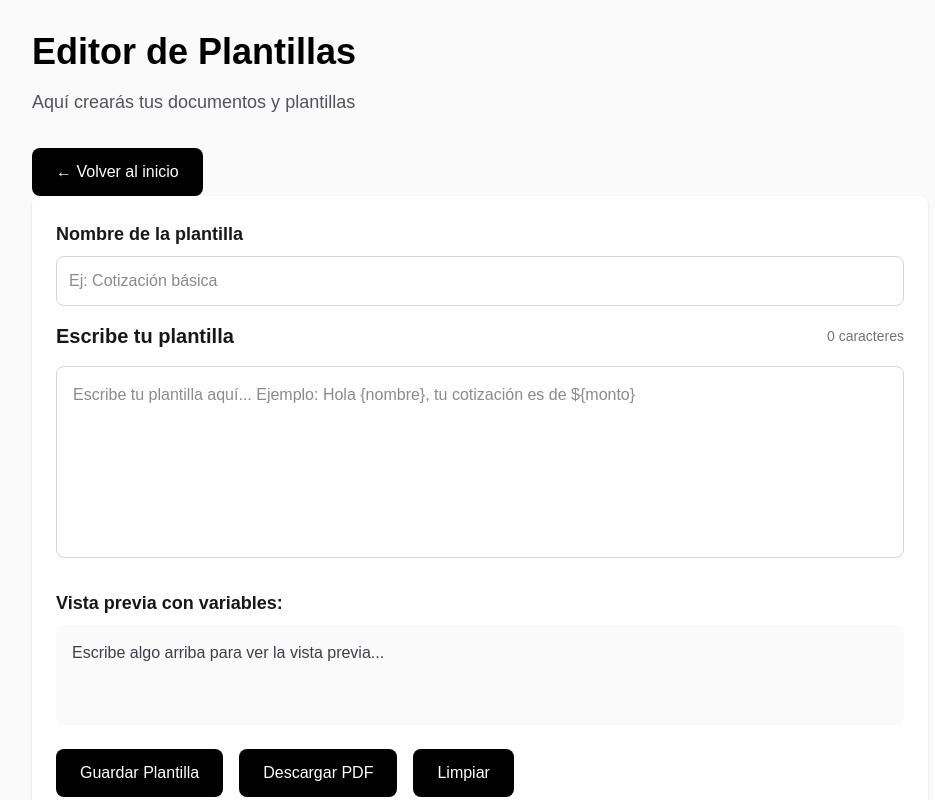
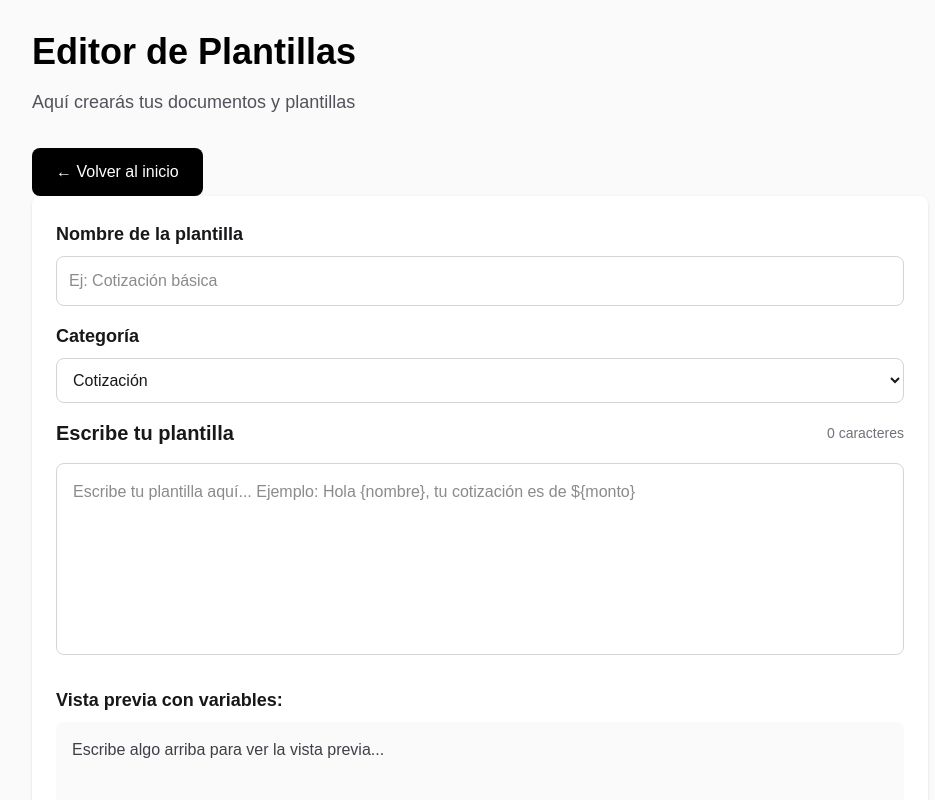
Before and after one commit to Leafarexx/GeneraDocs-Proyect, a Next.js app: page /editor in a window 1280 px wide. Shown: the top 800 px of the page, without its empty margins (160-1095 px from the left). Built offline with nearby package versions, Linux system fonts and the light colour scheme.

Commit message:
day 13 - implementé sistema de categorías con filtros y badges

```diff
--- a/app/components/PlantillaForm.tsx
+++ b/app/components/PlantillaForm.tsx
@@ -4,6 +4,7 @@ import { useState, useEffect } from 'react'
 import Button from './Button'
 import { reemplazarVariables } from '../utils/reemplazarVariables'
 import { generarPDF } from '../utils/generarPDF'
+import { CATEGORIAS, CATEGORIA_DEFAULT } from '../utils/categorias'
 
 
 /**
@@ -17,7 +18,7 @@ export default function PlantillaForm({
   nombreInicial = '',
   contenidoInicial = ''
 }: {
-  onGuardar: (nombre: string, contenido: string) => void
+  onGuardar: (nombre: string, contenido: string, categoria: string) => void
   nombreInicial?: string
   contenidoInicial?: string
 }) {
@@ -31,10 +32,24 @@ export default function PlantillaForm({
   // Nombre de la plantilla
   const [nombre, setNombre] = useState(nombreInicial)
 
+  // ==========================================
+  // ESTADO DE CATEGORÍA - DAY 13
+  // ==========================================
+  /**
+   * Estado para la categoría seleccionada
+   *
+   * POR QUÉ usar CATEGORIA_DEFAULT:
+   * - Siempre hay un valor válido (no puede ser undefined)
+   * - Usuario no tiene que seleccionar siempre (ya está en "Cotización")
+   * - Reduce fricción en el flujo
+   */
+  const [categoria, setCategoria] = useState<string>(CATEGORIA_DEFAULT)
+
   // Actualizar cuando cambien los valores iniciales (para "Cargar")
   useEffect(() => {
   setNombre(nombreInicial)
   setTexto(contenidoInicial)
+  setCategoria(CATEGORIA_DEFAULT)  // ← AGREGADO: Reset a default al cargar plantilla
   }, [nombreInicial, contenidoInicial])
 
   // Estado para almacenar variables de prueba
@@ -46,6 +61,8 @@ export default function PlantillaForm({
     servicio: 'Consultoría'
   })
 
+
+
   // ==========================================
   // FUNCIONES
   // ==========================================
@@ -54,6 +71,7 @@ export default function PlantillaForm({
    * Maneja el guardado del formulario
    * Valida, llama a onGuardar (prop), y limpia campos
    */
+
   const handleGuardar = () => {
   // Validación
   if (texto.trim() === '' || nombre.trim() === '') {
@@ -61,12 +79,22 @@ export default function PlantillaForm({
     return
   }
 
-    // Llamar función del padre con los datos
-    onGuardar(nombre, texto)
+  // ==========================================
+  // LLAMAR onGuardar CON CATEGORÍA - DAY 13
+  // ==========================================
+  /**
+   * Pasamos 3 parámetros al padre:
+   * 1. nombre - String con el nombre de la plantilla
+   * 2. texto - String con el contenido
+   * 3. categoria - String con la categoría seleccionada (NUEVO)
+   */
+
+    onGuardar(nombre, texto, categoria)  // ← AGREGADO categoria
 
     // Limpiar formulario
     setTexto('')
     setNombre('')
+    setCategoria(CATEGORIA_DEFAULT)  // ← AGREGADO: Reset a default
   }
 
   /**
@@ -95,6 +123,24 @@ export default function PlantillaForm({
           placeholder="Ej: Cotización básica"
           className="w-full p-3 border border-zinc-300 dark:border-zinc-700 rounded-lg bg-white dark:bg-zinc-800 text-zinc-900 dark:text-white focus:outline-none focus:ring-2 focus:ring-black dark:focus:ring-white"
         />
+      </div>
+
+      {/* Selector de Categoría */}
+      <div className="mb-4">
+        <label className="block text-lg font-semibold text-zinc-900 dark:text-zinc-100 mb-2">
+          Categoría
+        </label>
+        <select
+          value={categoria}
+          onChange={(e) => setCategoria(e.target.value)}
+          className="w-full p-3 border border-zinc-300 dark:border-zinc-700 rounded-lg bg-white dark:bg-zinc-800 text-zinc-900 dark:text-white focus:outline-none focus:ring-2 focus:ring-black dark:focus:ring-white"
+        >
+          {CATEGORIAS.map((cat) => (
+            <option key={cat} value={cat}>
+              {cat}
+            </option>
+          ))}
+        </select>
       </div>
 
       {/* Header del editor con contador */}
--- a/app/editor/page.tsx
+++ b/app/editor/page.tsx
@@ -5,6 +5,8 @@ import Link from "next/link";
 import Button from "../components/Button"
 import PlantillaForm from "../components/PlantillaForm";
 import { useLocalStorage } from '../hooks/useLocalStorage'
+import { CATEGORIAS } from '../utils/categorias'
+
 
 /**
  * Página del editor de plantillas
@@ -39,6 +41,9 @@ export default function EditorPage() {
   // Estado para búsqueda de plantillas
   const [busqueda, setBusqueda] = useState('')
 
+  // Estado para filtro de categoría
+  const [categoriaFiltro, setCategoriaFiltro] = useState<string>('Todas')
+
   // ==========================================
   // EFECTOS - Sincronización con el navegador
   // ==========================================
@@ -54,27 +59,33 @@ export default function EditorPage() {
   // ==========================================
 
   /**
-  * Guarda una nueva plantilla con metadata adicional
+  * Guarda una nueva plantilla con metadata completa
   *
-  * POR QUÉ agregamos fechaCreacion:
-  * - Permite ordenar por más reciente
-  * - Usuario recuerda cuándo la creó
-  * - Útil para auditoría y tracking
+  * ARQUITECTURA:
+  * - PlantillaForm captura datos (UI Layer)
+  * - Esta función maneja lógica de negocio (Business Layer)
+  * - useLocalStorage persiste (Data Layer)
   *
   * @param nombreForm - Nombre de la plantilla
-  * @param contenidoForm - Contenido de la plantilla
+  * @param contenidoForm - Contenido con variables
+  * @param categoriaForm - Categoría seleccionada
   */
-  const guardarPlantilla = (nombreForm: string, contenidoForm: string) => {
+  const guardarPlantilla = (
+    nombreForm: string,
+    contenidoForm: string,
+    categoriaForm: string
+  ) => {
    const nuevaPlantilla = {
-    id: Date.now(),              // ID único
-    nombre: nombreForm,          // Nombre descriptivo
-    contenido: contenidoForm,    // Texto con variables
-    fechaCreacion: new Date().toISOString()  // Timestamp ISO
-  }
+    id: Date.now(),
+    nombre: nombreForm,
+    contenido: contenidoForm,
+    categoria: categoriaForm,               // ← NUEVO
+    fechaCreacion: new Date().toISOString()
+   }
 
    setPlantillas([...plantillas, nuevaPlantilla])
    alert('¡Plantilla guardada!')
-}
+  }
 
   /**
    * Elimina una plantilla por su ID
@@ -169,6 +180,27 @@ export default function EditorPage() {
                 </div>
             )}
 
+            {/* Filtro de categoría */}
+            {plantillas.length > 0 && (
+            <div className="mb-4">
+                <label className="block text-sm font-medium text-zinc-700 dark:text-zinc-300 mb-2">
+                Filtrar por categoría:
+                </label>
+                <select
+                value={categoriaFiltro}
+                onChange={(e) => setCategoriaFiltro(e.target.value)}
+                className="w-full p-2 text-sm border border-zinc-300 dark:border-zinc-700 rounded-lg bg-white dark:bg-zinc-800 text-zinc-900 dark:text-white focus:outline-none focus:ring-2 focus:ring-black dark:focus:ring-white"
+                >
+                <option value="Todas">Todas las categorías</option>
+                {CATEGORIAS.map((cat) => (
+                    <option key={cat} value={cat}>
+                    {cat}
+                    </option>
+                ))}
+                </select>
+            </div>
+            )}
+
             {/* Renderizado condicional: lista vacía vs con contenido */}
             {plantillas.length === 0 ? (
               // Si no hay plantillas, mostrar mensaje
@@ -193,16 +225,21 @@ export default function EditorPage() {
                 */}
                 {plantillas
                   .filter((plantilla) => {
-                    // Si no hay búsqueda, mostrar todas
-                    if (busqueda.trim() === '') return true
+                    // Filtro 1: Búsqueda por nombre
+                    const cumpleBusqueda = busqueda.trim() === ''
+                        ? true
+                        : plantilla.nombre.toLowerCase().includes(busqueda.toLowerCase())
 
-                    // Buscar en el nombre (case-insensitive)
-                    // toLowerCase() hace que "Casa" y "casa" sean iguales
-                    // includes() verifica si contiene el texto
-                    return plantilla.nombre
-                      .toLowerCase()
-                      .includes(busqueda.toLowerCase())
-                  })
+                    // Filtro 2: Categoría (con manejo de plantillas sin categoría)
+                    const cumpleCategoria = categoriaFiltro === 'Todas'
+                        ? true
+                        : (plantilla.categoria || 'Sin categoría') === categoriaFiltro
+
+                    // Ambos filtros deben cumplirse
+                    return cumpleBusqueda && cumpleCategoria
+                    })
+
+
                   .map((plantilla) => (
                   <div
                     key={plantilla.id}
@@ -214,8 +251,13 @@ export default function EditorPage() {
                       <h3 className="font-semibold text-zinc-900 dark:text-white">
                         {plantilla.nombre}
                       </h3>
+
+                      {/* Badge de categoría */}
+                      <span className="inline-block mt-1 px-2 py-1 text-xs bg-blue-100 dark:bg-blue-900 text-blue-800 dark:text-blue-200 rounded">
+                        {plantilla.categoria || 'Sin categoría'}
+                      </span>
+
                       <div className="flex gap-2">
-
                         {/* Botón Cargar: copia datos al editor */}
                         <Button
                             texto="Cargar"
--- /dev/null
+++ b/app/utils/categorias.ts
@@ -0,0 +1,32 @@
+/**
+ * Categorías disponibles para plantillas
+ *
+ * POR QUÉ constantes:
+ * - Una sola fuente de verdad
+ * - Fácil agregar/modificar categorías
+ * - TypeScript puede validar el tipo
+ *
+ * POR QUÉ este orden:
+ * - Ordenadas por frecuencia de uso (más común primero)
+ * - "Otros" siempre al final (convención UX)
+ */
+export const CATEGORIAS = [
+  'Cotización',
+  'Contrato',
+  'Factura',
+  'Reporte',
+  'Carta',
+  'Otros'
+] as const
+
+// Type helper para TypeScript
+export type Categoria = typeof CATEGORIAS[number]
+
+/**
+ * Categoría por defecto para plantillas nuevas
+ *
+ * POR QUÉ "Cotización":
+ * - Es el caso de uso más común para freelancers
+ * - Reduce fricción (usuario no tiene que elegir siempre)
+ */
+export const CATEGORIA_DEFAULT: Categoria = 'Cotización'
```
Lines whose indentation alone changed are shown as unchanged.
